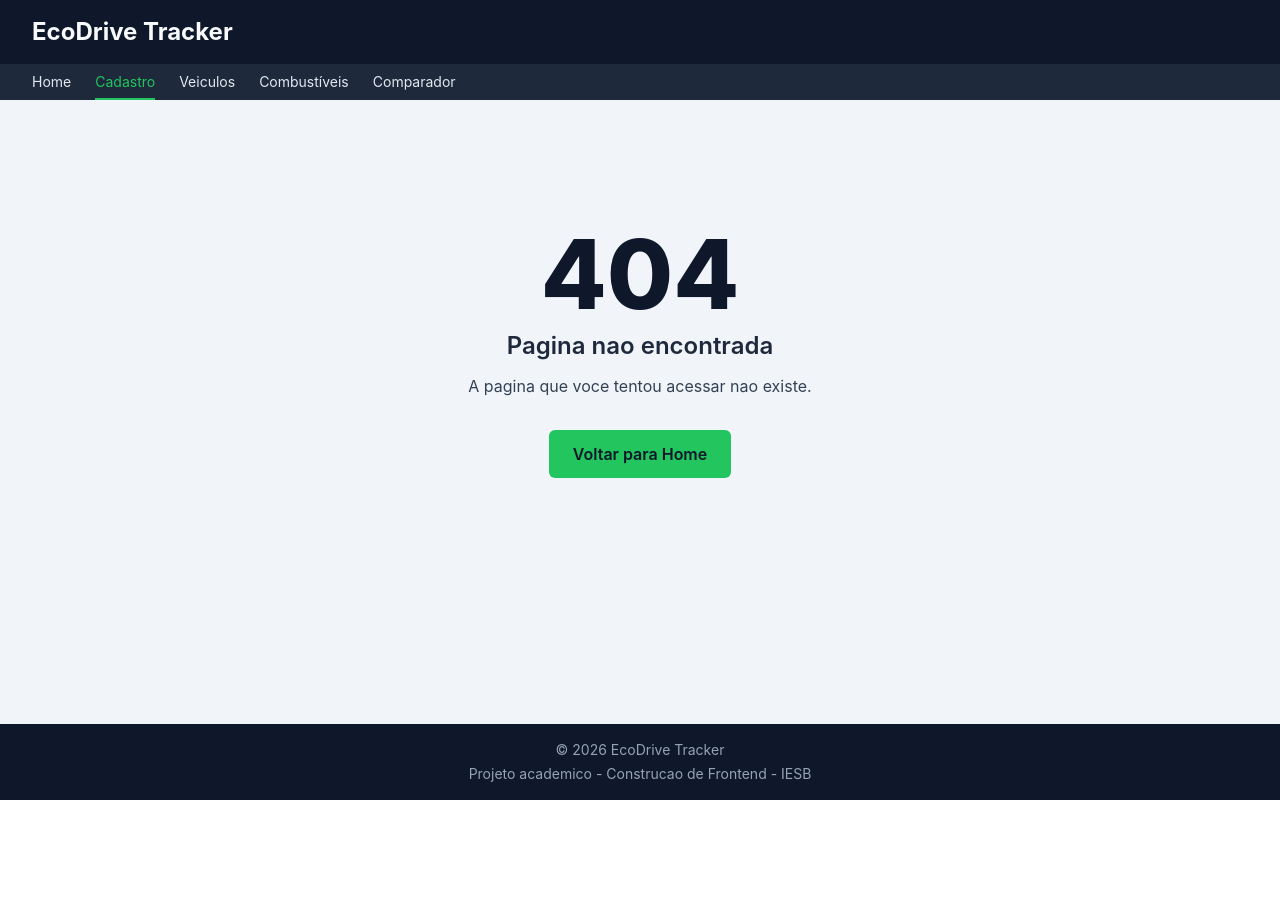
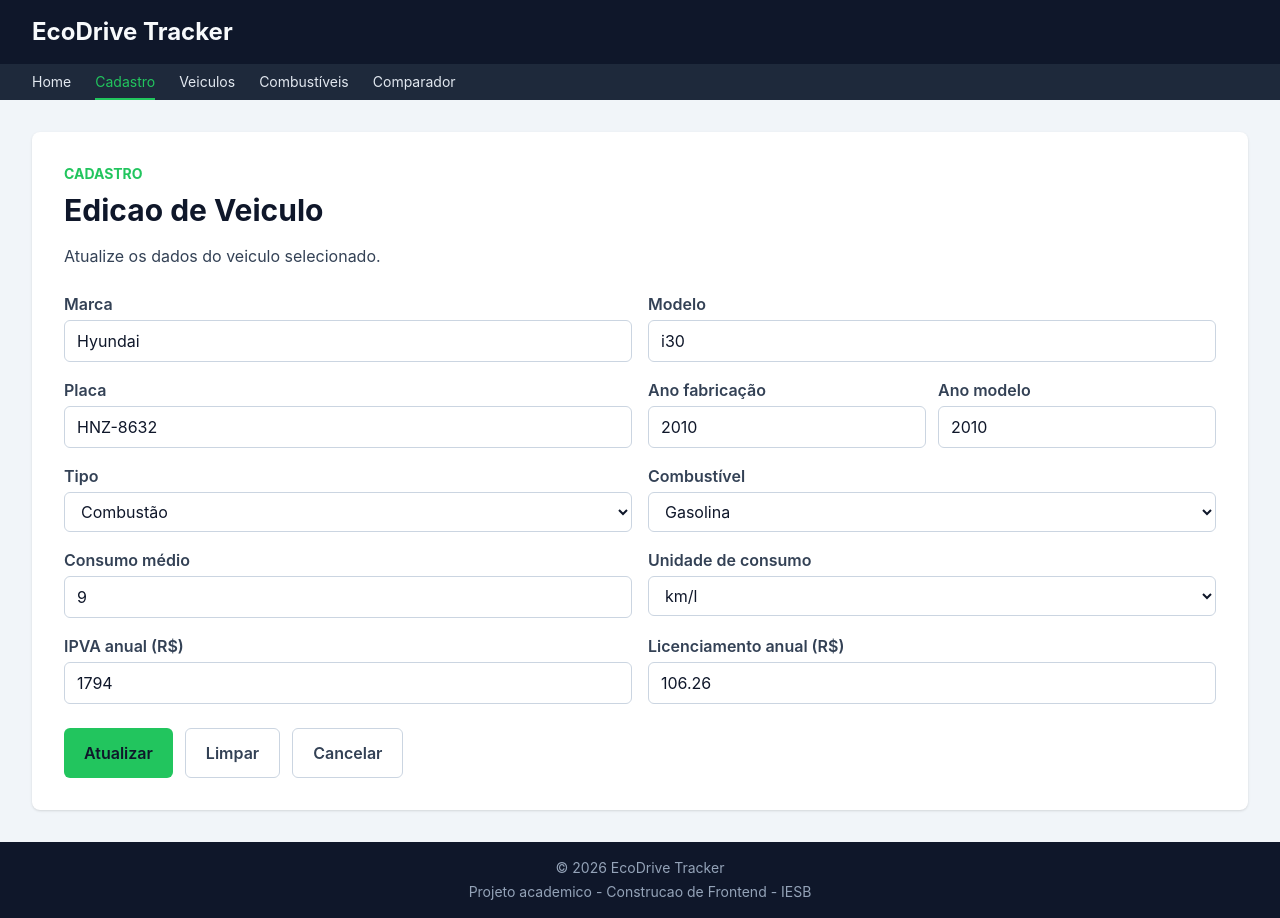
Before and after one commit to Gerebabh/ecodrive-tracker-react, a React (Vite) app: page /cadastro/1 in a window 1280 px wide. Before the commit the page ends 800 px from the top, so only its background shows below. Built offline with nearby package versions, Linux system fonts and the light colour scheme; data requests are answered from the project's data file.

Commit message:
feat: implementa edicao de veiculos. Fecha #18

```diff
--- a/components/VehicleTable.jsx
+++ b/components/VehicleTable.jsx
@@ -1,3 +1,5 @@
+import { Link } from 'react-router'
+
 function formatCurrency(value) {
   return Number(value).toLocaleString('pt-BR', {
     style: 'currency',
@@ -59,6 +61,12 @@ function VehicleTable({ veiculos, deletingId, onDelete }) {
                 {formatCurrency(veiculo.licenciamento)}
               </td>
               <td className="whitespace-nowrap px-4 py-3 text-right">
+                <Link
+                  to={`/cadastro/${veiculo.id}`}
+                  className="mr-4 font-semibold text-[#1E293B] hover:underline"
+                >
+                  Editar
+                </Link>
                 <button
                   type="button"
                   disabled={deletingId === veiculo.id}
--- a/db.json
+++ b/db.json
@@ -36,7 +36,7 @@
       "anoModelo": 2014,
       "tipo": "combustao",
       "combustivel": "gasolina",
-      "consumoMedio": 7,
+      "consumoMedio": 6.5,
       "unidadeConsumo": "km/l",
       "ipva": 8129.52,
       "licenciamento": 106.26,
--- a/pages/Cadastro.jsx
+++ b/pages/Cadastro.jsx
@@ -1,19 +1,52 @@
 import VehicleForm from '../src/forms/VehicleForm'
+import { useParams } from 'react-router'
+import { useVehicleContext } from '../src/hooks/useVehicleContext'
 
 function Cadastro() {
+  const { id } = useParams()
+  const { veiculos, loading } = useVehicleContext()
+  const veiculo = veiculos.find((item) => item.id === id)
+  const isEditing = Boolean(id)
+
+  if (isEditing && loading) {
+    return (
+      <p
+        role="status"
+        className="rounded-lg bg-white p-8 text-center text-[#334155] shadow-sm"
+      >
+        Carregando veiculo...
+      </p>
+    )
+  }
+
+  if (isEditing && !veiculo) {
+    return (
+      <section className="rounded-lg bg-white p-8 text-center shadow-sm">
+        <h1 className="text-2xl font-bold text-[#0F172A]">
+          Veiculo nao encontrado
+        </h1>
+        <p className="mt-2 text-[#334155]">
+          O veiculo selecionado nao esta disponivel para edicao.
+        </p>
+      </section>
+    )
+  }
+
   return (
     <section className="rounded-lg bg-white p-4 shadow-sm sm:p-6 lg:p-8">
       <p className="mb-2 text-sm font-bold uppercase text-[#22C55E]">
         Cadastro
       </p>
       <h1 className="mb-4 text-3xl font-bold text-[#0F172A]">
-        Cadastro de Veículo
+        {isEditing ? 'Edicao de Veiculo' : 'Cadastro de Veiculo'}
       </h1>
       <p className="mb-6 text-[#334155]">
-        Preencha os dados para incluir um veículo no EcoDrive Tracker.
+        {isEditing
+          ? 'Atualize os dados do veiculo selecionado.'
+          : 'Preencha os dados para incluir um veiculo no EcoDrive Tracker.'}
       </p>
 
-      <VehicleForm />
+      <VehicleForm veiculo={veiculo} />
     </section>
   )
 }
--- a/src/App.jsx
+++ b/src/App.jsx
@@ -15,6 +15,7 @@ function App() {
       <Route path="/" element={<Layout />}>
         <Route index element={<Home />} />
         <Route path="cadastro" element={<Cadastro />} />
+        <Route path="cadastro/:id" element={<Cadastro />} />
         <Route path="veiculos" element={<Veiculos />} />
         <Route path="combustivel" element={<Combustivel />} />
         <Route path="comparador" element={<Comparador />} />
--- a/src/contexts/VehicleContext.jsx
+++ b/src/contexts/VehicleContext.jsx
@@ -1,5 +1,5 @@
 import { createContext, useEffect, useState } from 'react'
-import { criar, listar, remover } from '../services/vehicleService'
+import { atualizar, criar, listar, remover } from '../services/vehicleService'
 
 const VehicleContext = createContext()
 
@@ -39,6 +39,16 @@ function VehicleProvider({ children }) {
     )
   }
 
+  async function editarVeiculo(id, veiculo) {
+    const veiculoAtualizado = await atualizar(id, { ...veiculo, id })
+    setVeiculos((veiculosAtuais) =>
+      veiculosAtuais.map((veiculoAtual) =>
+        veiculoAtual.id === id ? veiculoAtualizado : veiculoAtual,
+      ),
+    )
+    return veiculoAtualizado
+  }
+
   return (
     <VehicleContext.Provider
       value={{
@@ -48,6 +58,7 @@ function VehicleProvider({ children }) {
         error,
         cadastrarVeiculo,
         excluirVeiculo,
+        editarVeiculo,
       }}
     >
       {children}
--- a/src/forms/VehicleForm.jsx
+++ b/src/forms/VehicleForm.jsx
@@ -1,4 +1,4 @@
-import { useState } from 'react'
+import { useEffect, useState } from 'react'
 import { useForm } from 'react-hook-form'
 import { Link, useNavigate } from 'react-router'
 import { useVehicleContext } from '../hooks/useVehicleContext'
@@ -18,11 +18,12 @@ function FieldError({ error, id }) {
   )
 }
 
-function VehicleForm() {
+function VehicleForm({ veiculo }) {
   const [submitError, setSubmitError] = useState('')
   const currentYear = new Date().getFullYear()
   const navigate = useNavigate()
-  const { cadastrarVeiculo } = useVehicleContext()
+  const { cadastrarVeiculo, editarVeiculo } = useVehicleContext()
+  const isEditing = Boolean(veiculo)
 
   const {
     handleSubmit,
@@ -45,15 +46,25 @@ function VehicleForm() {
     },
   })
 
+  useEffect(() => {
+    if (veiculo) {
+      reset(veiculo)
+    }
+  }, [reset, veiculo])
+
   async function onSubmit(dados) {
     try {
       setSubmitError('')
-      await cadastrarVeiculo(dados)
+      if (isEditing) {
+        await editarVeiculo(veiculo.id, dados)
+      } else {
+        await cadastrarVeiculo(dados)
+      }
       reset()
       navigate('/veiculos')
     } catch {
       setSubmitError(
-        'Nao foi possivel cadastrar o veiculo. Verifique a API e tente novamente.',
+        `Nao foi possivel ${isEditing ? 'atualizar' : 'cadastrar'} o veiculo. Verifique a API e tente novamente.`,
       )
     }
   }
@@ -382,7 +393,11 @@ function VehicleForm() {
           disabled={isSubmitting}
           className="rounded-md bg-[#22C55E] px-5 py-3 font-semibold text-[#0F172A] hover:bg-[#16A34A] disabled:cursor-not-allowed disabled:opacity-60"
         >
-          {isSubmitting ? 'Salvando...' : 'Salvar'}
+          {isSubmitting
+            ? 'Salvando...'
+            : isEditing
+              ? 'Atualizar'
+              : 'Salvar'}
         </button>
         <button
           type="button"
```
